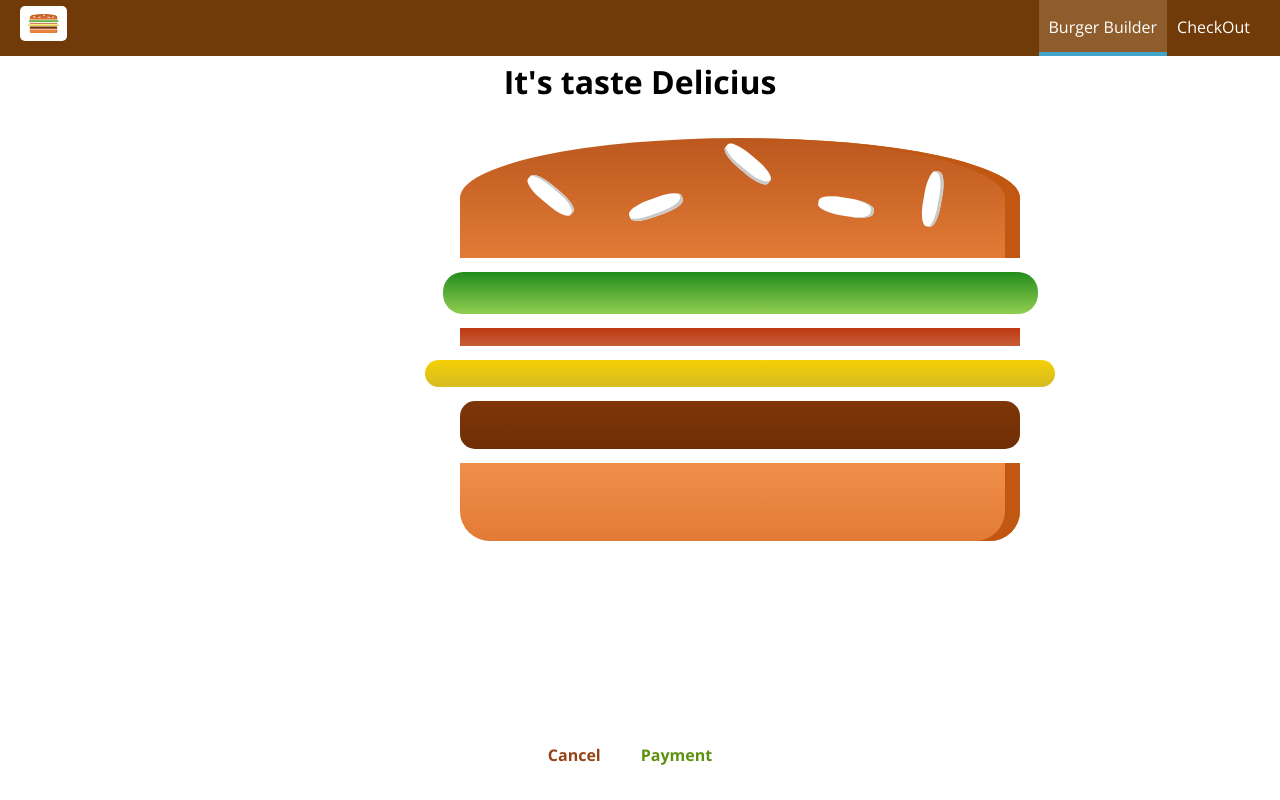
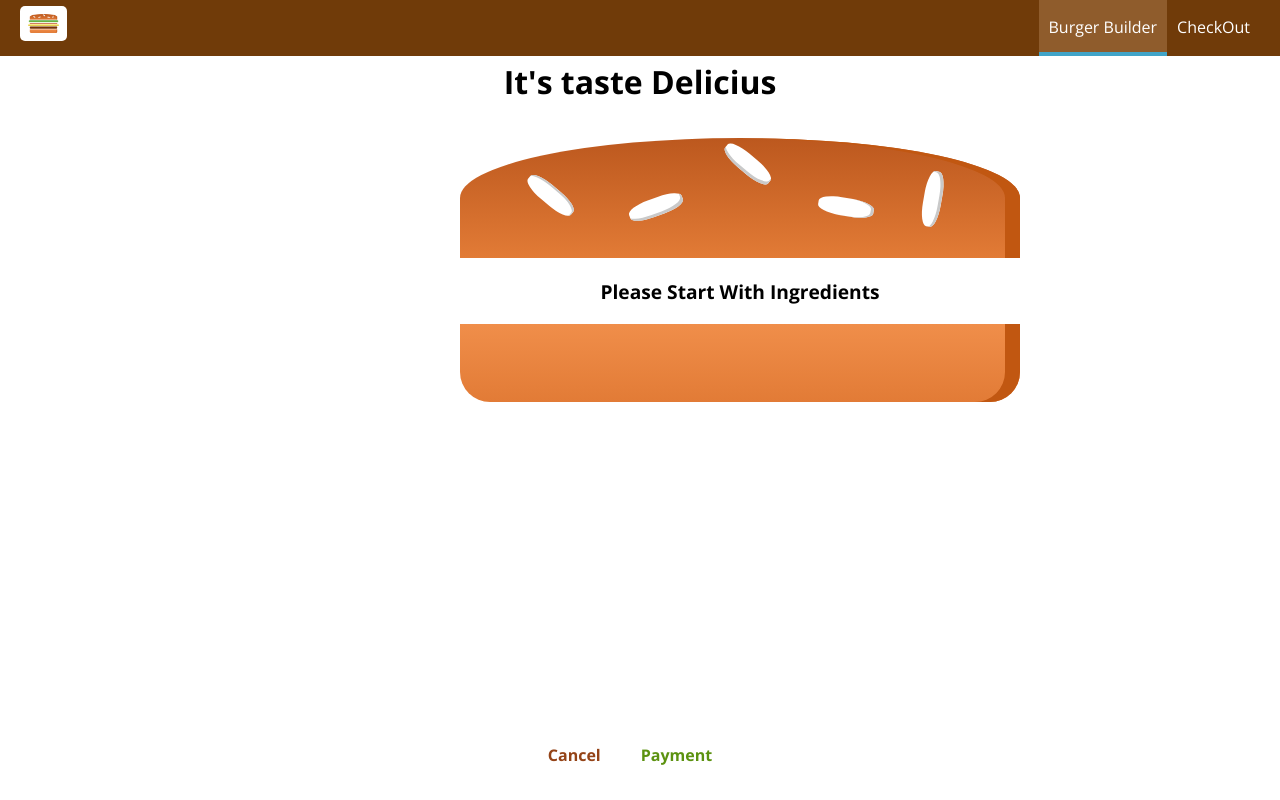
Before and after one commit to AlirezaFereydoni/the-burger-builder, a React (Create React App) app: page /checkout in a window 1280 px wide. Built offline with nearby package versions, Linux system fonts and the light colour scheme.

Commit message:
Implement Checkout and get state data from location search

```diff
--- a/src/components/Order/CheckoutSummary/CheckoutSummary.js
+++ b/src/components/Order/CheckoutSummary/CheckoutSummary.js
@@ -10,8 +10,12 @@ const CheckoutSummary = props => {
       <div style={{ width: "100%", margin: "auto" }}>
         <Burger ingredient={props.ingredient} />
       </div>
-      <Button btnType="Danger">Cancel</Button>
-      <Button btnType="Success">Payment</Button>
+      <Button btnType="Danger" clicked={props.cancelCheckout}>
+        Cancel
+      </Button>
+      <Button btnType="Success" clicked={props.continueCheckout}>
+        Payment
+      </Button>
     </div>
   );
 };
--- a/src/containers/BurgerBuilder/BurgerBuilder.js
+++ b/src/containers/BurgerBuilder/BurgerBuilder.js
@@ -6,6 +6,7 @@ import OrderSummary from "./../../components/Burger/OrderSummary/OrderSummary";
 import axios from "./../../axios-orders";
 import Spinner from "./../../components/UI/Spinner/Spinner";
 import WithErrorHandler from "./../../hoc/withErrorHandler/withErrorHandler";
+// import {} from "react-router-dom";
 
 const IngredientPrices = {
   salad: 0.5,
@@ -93,26 +94,38 @@ class BurgerBuilder extends Component {
   };
 
   continueOrderHandler = () => {
-    this.setState({ loading: true });
-    const order = {
-      ingredients: this.state.ingredient,
-      price: this.state.totalPrice.toFixed(2),
-      customer: {
-        name: "Alireza Fereydoni",
-        address: {
-          street: "Gole Maryam",
-          zipCode: "59",
-          country: "Iran"
-        },
-        email: "Aliirzw@gmail.com"
-      },
-      deliveryMethod: "Fast"
-    };
-
-    axios
-      .post("/orders.json", order)
-      .then(response => this.setState({ loading: false, purchasing: false }))
-      .catch(error => this.setState({ loading: false, purchasing: false }));
+    // this.setState({ loading: true });
+    // const order = {
+    //   ingredients: this.state.ingredient,
+    //   price: this.state.totalPrice.toFixed(2),
+    //   customer: {
+    //     name: "Alireza Fereydoni",
+    //     address: {
+    //       street: "Gole Maryam",
+    //       zipCode: "59",
+    //       country: "Iran"
+    //     },
+    //     email: "Aliirzw@gmail.com"
+    //   },
+    //   deliveryMethod: "Fast"
+    // };
+    // axios
+    //   .post("/orders.json", order)
+    //   .then(response => this.setState({ loading: false, purchasing: false }))
+    //   .catch(error => this.setState({ loading: false, purchasing: false }));
+    const queryParams = [];
+    for (let i in this.state.ingredient) {
+      queryParams.push(
+        encodeURIComponent(i) +
+          "=" +
+          encodeURIComponent(this.state.ingredient[i])
+      );
+    }
+    const queryString = queryParams.join("&");
+    this.props.history.push({
+      pathname: "/checkout",
+      search: "?" + queryString
+    });
   };
 
   render() {
--- a/src/containers/Checkout/Checkout.js
+++ b/src/containers/Checkout/Checkout.js
@@ -10,10 +10,31 @@ class Checkout extends Component {
       meat: 1
     }
   };
+
+  componentDidMount() {
+    const query = new URLSearchParams(this.props.location.search);
+    const ingredient = {};
+    for (let param of query.entries()) {
+      ingredient[param[0]] = +param[1];
+    }
+    this.setState({ ingredient: ingredient });
+  }
+
+  checkoutCancelHandler = () => {
+    this.props.history.goBack();
+  };
+
+  checkoutContinueHandler = () => {
+    this.props.history.replace("/checkout/contact-data");
+  };
   render() {
     return (
       <div>
-        <CheckoutSummary ingredient={this.state.ingredient} />
+        <CheckoutSummary
+          ingredient={this.state.ingredient}
+          cancelCheckout={this.checkoutCancelHandler}
+          continueCheckout={this.checkoutContinueHandler}
+        />
       </div>
     );
   }
--- a/src/hoc/withErrorHandler/withErrorHandler.js
+++ b/src/hoc/withErrorHandler/withErrorHandler.js
@@ -24,8 +24,8 @@ const WithErrorHandler = (WrapperComponent, axios) => {
     }
 
     componentWillUnmount() {
-      axios.interceptors.request.reject(this.reqInterceptors);
-      axios.interceptors.response.reject(this.resInterceptors);
+      axios.interceptors.request.eject(this.reqInterceptors);
+      axios.interceptors.response.eject(this.resInterceptors);
     }
 
     errorConfirmHandler = () => {
```
Also changed, not shown: 1 other file (tests, documents, lock files or other folders).
